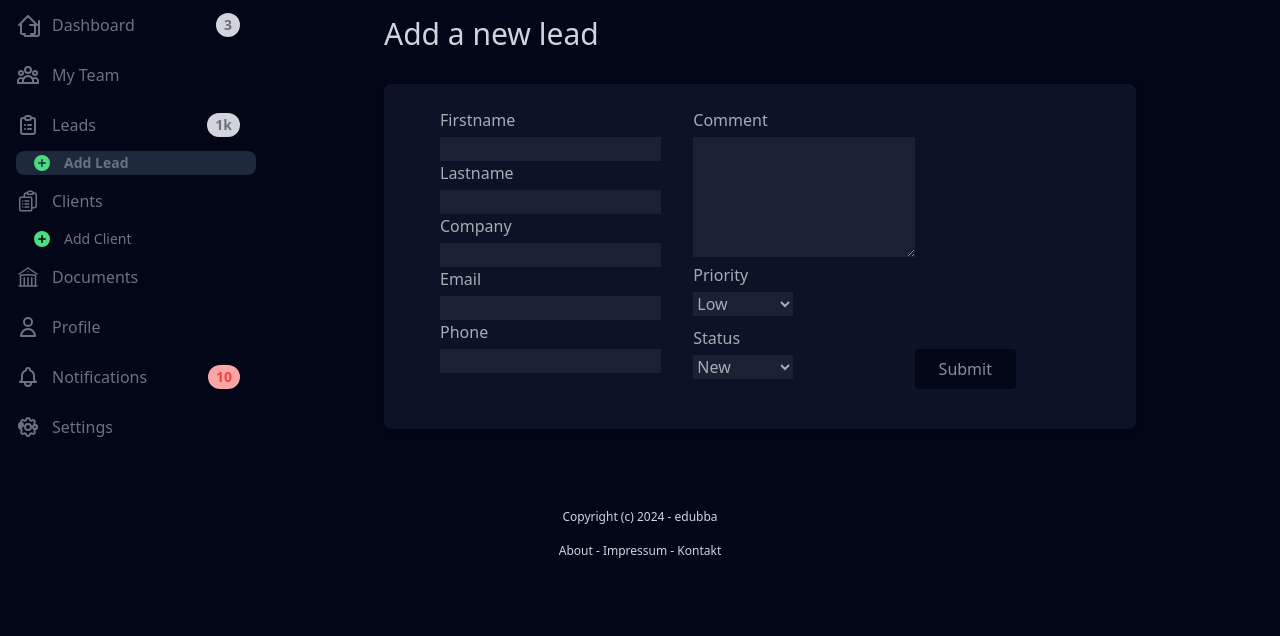
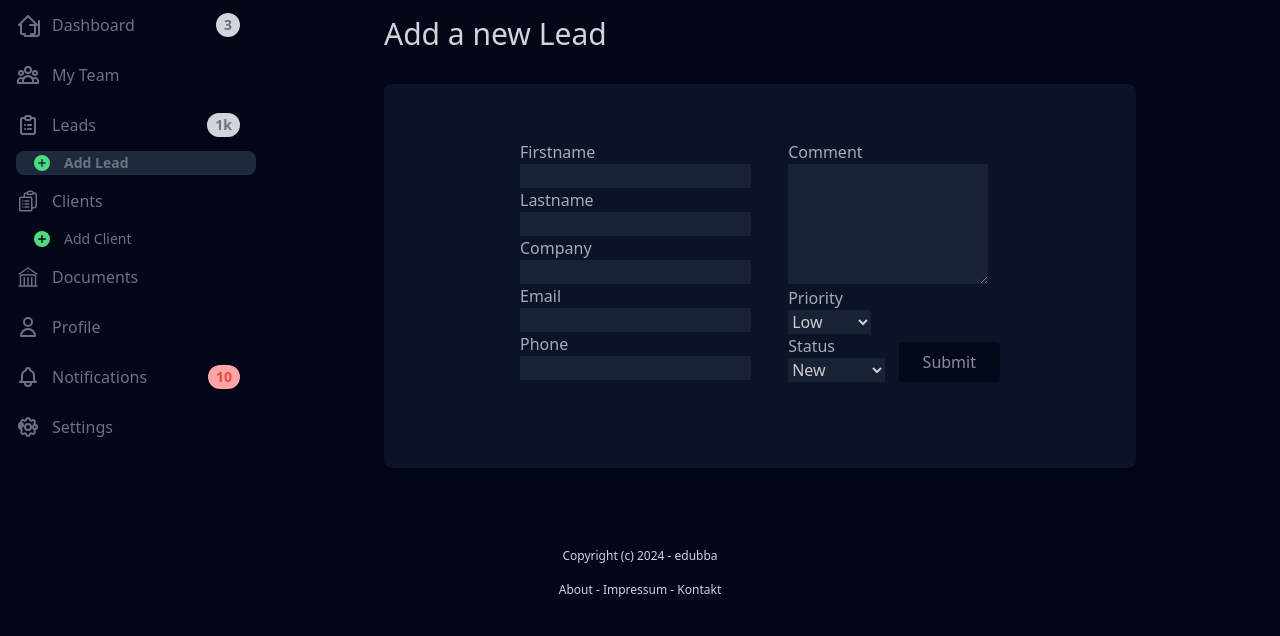
Before and after one commit to thorbjoernheise/edubba, a Django app: page /dashboard/leads/add-lead/ in a window 1280 px wide. Shown: the part 72-708 px from the top of the page. Run offline with Django 5.2, Linux system fonts and the light colour scheme; the visitor is signed in with stand-in values (Sample User, id 1); some libraries are stand-ins or nearby versions.

Commit message:
Tidy up the forms mess

```diff
--- a/edubba/lead/templates/lead/add_lead.html
+++ b/edubba/lead/templates/lead/add_lead.html
@@ -5,66 +5,76 @@
 {% block content %}
 
 <style>
-    /* Apply styles to individual input fields and labels */
-    .form-container {
+    .form-container{
         display: flex;
         justify-content: space-between;
-        align-items: flex-start; /* Align items at the top */
-        margin-top: 1rem;
-        margin-bottom: 2rem;
-        margin-right: 3rem;
-        margin-left: 3rem;
+        height: 20rem;
+        width: 30rem;
+        margin-left: 8rem;
+        margin-top: 3rem;
     }
-    .input-container {
-        width: 45%;
-        margin-bottom: 10px;
+    .box-left{
+        height: auto;
+        width: auto;
+        margin-right: 2rem;
     }
-    .input-container label {
-        display: block;
-        margin-bottom: 5px;
+    .box-right{
+        height: 20rem;
+        width: auto;
     }
-    .custom-input, .choices-container select {
-        width: 100%;
-        background-color: #1e293b; /* Set the same background color */
+    .inner-right-top {
+        height: 5.15rem;
+        width: auto;
+        align-items: start;
     }
-    .custom-textarea {
-        width: 100%;
-        height: 7.5rem; /* Adjust height as needed */
-        background-color: #1e293b;
-        resize: vertical; /* Allow vertical resizing */
+    .inner-right-bottom {
+        height: 10rem;
+        width: auto;
+        display: flex;
+        justify-content: space-between;
+        align-items: flex-end;
     }
-    .choices-container {
-        width: 45%;
-        margin-left: 2rem;
+    .inner-right-bottom-left {
+        height: 10rem;
+        width: auto;
+        display: flex;
+        align-items: flex-end;
     }
-    .choices-container label {
-        display: block;
-        margin-bottom: 5px;
-    }
-    .choices-container select {
-        width: 100%;
-    }
-    .submit-button {
-        align-self: flex-end;
-        margin-right: 4rem;
+    .inner-right-bottom-right {
+        height: 10rem;
+        width: auto;
+        display: flex;
+        align-items: flex-end;
     }
 
+    /* Style for the inputs */
+
+    .custom-textarea {
+        height: 7.5rem;
+        resize: vertical;
+    }
+    .custom-input, .custom-textarea, .choices-container select {
+        background-color: #1e293b; /* Set the same background color */
+        color: #fff; /* Set text color */
+    }
+
+
 </style>
-
 <div class="headline">
     <h1 class="text-3xl">
-        Add a new lead
+        Add a new Lead
     </h1>
 </div>
+
 <div class="content-box bg-slate-900">
+
     <form method="post" action="." class="form-container">
         {% csrf_token %}
 
-        <!-- Render each input field separately -->
-        <div class="input-container">
+        <!-- Left Box for standard input -->
+        <div class="box-left">
             {% for field in form %}
-                {% if field.name == 'comment' %}
-                {% else %}
+                {% if field.name != 'comment' %}
                     {% if field.field.widget.input_type != "select" %}
                         <div>
                             <label for="{{ field.id_for_label }}">{{ field.label }}</label>
@@ -75,17 +85,30 @@
             {% endfor %}
         </div>
 
-        <div class="choices-container">
+        <!-- Right Box CONTAINER-->
+        <div class="box-right">
 
+            <!-- Comment Section-->
+            <div class="inner-right-top">
                 {% for field in form %}
                     {% if field.name == 'comment' %}
-                <div>
+                        <div class="">
                             <label for="{{ field.id_for_label }}">{{ field.label }}</label>
                             <textarea name="{{ field.name }}" id="{{ field.id }}" class="custom-textarea"></textarea>
                         </div>
                     {% endif %}
+                {% endfor %}
+            </div>
+
+            <!-- Bottom Right CONTAINER -->
+            <div class="inner-right-bottom">
+
+                <!-- Choices Section -->
+                <div class="inner-right-bottom-left">
+                <div>
+                    {% for field in form %}
                         {% if field.field.widget.input_type == 'select' %}
-                    <div class="input-container">
+                            <div class="choices-container">
                                 <label for="{{ field.id_for_label }}">{{ field.label }}</label>
                                 <select name="{{ field.name }}" id="{{ field.id }}">
                                     {% for choice in field.field.widget.choices %}
@@ -96,9 +119,18 @@
                         {% endif %}
                     {% endfor %}
                     </div>
+                </div>
 
-        <button type="submit" class="submit-button py-2 px-6 opacity-80 rounded inline-flex items-center bg-slate-950 hover:bg-slate-800">Submit</button>
+
+                <!-- SUbmit Button -->
+                <div class="inner-right-bottom-right">
+                    <button type="submit" class="py-2 px-6 opacity-80 rounded items-center bg-slate-950 hover:bg-slate-800">Submit</button>
+                </div>
+
+            </div>
+
+
+        </div>
     </form>
 </div>
-
 {% endblock %}
```
Also changed, not shown: edubba/client/templates/client/clients_add.html (+77 -45 lines), edubba/client/templates/client/clients_list copy.html (deleted, +0 -96 lines). Lines whose indentation alone changed are shown as unchanged.
